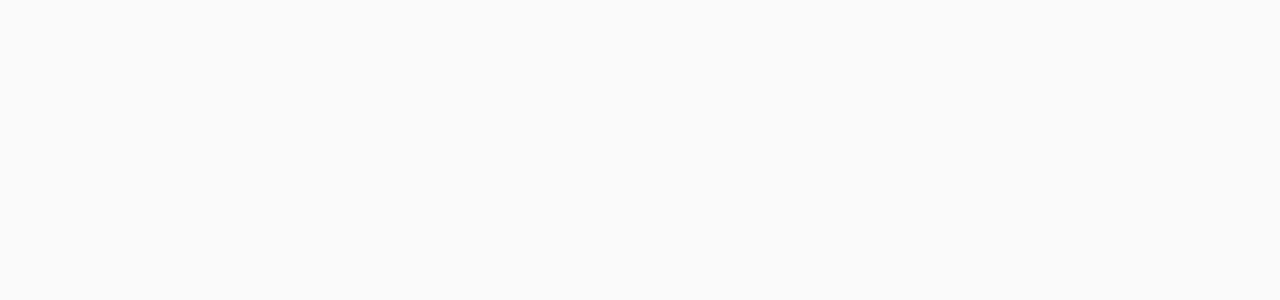
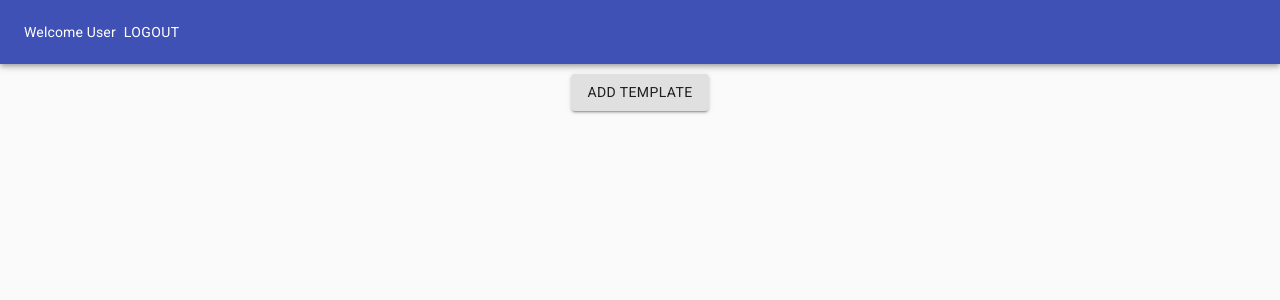
Before and after one commit to kingomarigold/generic_checklist, a React (Create React App) app in the folder template-builder/: page /admin in a window 1280 px wide. Both pictures are taken after a click on the button "LOGIN". Shown: the top 300 px of the page. Built offline with nearby package versions, Linux system fonts and the light colour scheme; no server answers.

Commit message:
Some refactoring done

```diff
--- a/template-builder/src/App.js
+++ b/template-builder/src/App.js
@@ -2,16 +2,19 @@
 import 'fontsource-roboto'
 import Login from './components/Login'
 import Admin from './components/Admin'
-import Section from './components/Section/index'
-import AddQuestions from './components/AddQuestions/index'
+import Template from './components/Template'
 import { useState, useEffect } from 'react'
-import { Router, Route, Switch, BrowserRouter, useLocation } from 'react-router-dom'
+import { Router, Route, Switch, BrowserRouter, useHistory } from 'react-router-dom'
 
 function App() {
   const [isLoggedIn, setIsLoggedIn] = useState(false)
 
+  const history = useHistory()
+
   const handleLoginSuccess = () => {
     setIsLoggedIn(true)
+    // TODO - Change depending on Role
+    history.push('/admin')
   }
 
   useEffect(() => {
@@ -20,7 +23,7 @@
     let myToken = localStorage.getItem('token')
     if (myToken) {
       // TODO - Validate token with the server
-      setIsLoggedIn(true)
+      handleLoginSuccess()
     }
   }, [])
 
@@ -34,8 +37,8 @@
         isLoggedIn &&
         <BrowserRouter>
           <Switch>
-            <Route exact path='/' component={Admin} />
-            <Route exact path='/section' component={Section} ></Route>
+            <Route exact path='/admin' component={Admin} />
+            <Route exact path='/admin/template' component={Template} ></Route>
           </Switch>
         </BrowserRouter>
       }
--- a/template-builder/src/components/Admin.js
+++ b/template-builder/src/components/Admin.js
@@ -1,14 +1,10 @@
-import React, { useEffect, useState } from 'react';
-import Button from '@material-ui/core/Button';
-import { AppBar, Toolbar } from "@material-ui/core";
-import { BrowserRouter as Router, Route, Switch, Redirect, Link } from 'react-router-dom';
-import Table from '@material-ui/core/Table';
-import TableBody from '@material-ui/core/TableBody';
-import TableCell from '@material-ui/core/TableCell';
-import TableContainer from '@material-ui/core/TableContainer';
-import TableHead from '@material-ui/core/TableHead';
-import TableRow from '@material-ui/core/TableRow';
-import Paper from '@material-ui/core/Paper';
+import React, { useEffect, useState } from 'react'
+import Button from '@material-ui/core/Button'
+import { AppBar, Toolbar } from "@material-ui/core"
+import Header  from './Header'
+import { useHistory } from 'react-router-dom'
+import Grid from '@material-ui/core/Grid'
+import Templates from './Templates'
 
 
 const Admin = (props) => {
@@ -17,6 +13,7 @@
   const [isError, setIsError] = useState(false)
   const [templateName, setTemplateName] = useState('')
 
+  const history = useHistory()
 
   const makeApiCall = (url, method, params, headers) => {
     setIsLoading(true)
@@ -62,42 +59,27 @@
     setTemplateName(event.target.value)
   }
 
-  const displayDesktop = () => {
-    return <Toolbar>Hi From Desktop Header</Toolbar>;
-  };
+  const addTemplate = () => {
+    history.push('/admin/template', {name: '', id: '', sections: []})
+  }
 
   return(
-    <div >
-      <div style={{ display: 'flex', justifyContent: 'center' }} >
-        <Link to="/section">
-          <Button variant="contained" color="primary" disableElevation>
-            + Add Template
-          </Button>
-        </Link>
-      </div>
-      <TableContainer component={Paper}>
-        <Table stickyHeader aria-label="sticky table">
-          <TableHead>
-            <TableRow>
-              <TableCell>Id</TableCell>
-              <TableCell >Name</TableCell>
-            </TableRow>
-          </TableHead>
-          <TableBody>
-            {
-              templates.map((p, index) => {
-                return <TableRow key={index}>
-                  <TableCell component="th" scope="row">
-                    {p.id}
-                  </TableCell>
-                  <TableCell >{p.name}</TableCell>
-                </TableRow>
-              })
-            }
-          </TableBody>
-        </Table>
-      </TableContainer>
-    </div>
+    <React.Fragment>
+      <Header userName='User'/>
+      <Grid
+        container
+        direction="column"
+        justify="flex-start"
+        alignItems="center"
+      >
+        <Button style={{marginTop: '10px'}} onClick={addTemplate}
+          variant="contained" color="default">Add Template</Button>
+      </Grid>
+      {
+        templates.length > 0 &&
+        <Templates templates={templates}/>
+      }
+    </React.Fragment>
   )
 }
 
--- /dev/null
+++ b/template-builder/src/components/Header.js
@@ -0,0 +1,24 @@
+import { AppBar, Toolbar } from "@material-ui/core"
+import React, { useEffect } from "react"
+import Button from '@material-ui/core/Button'
+import { Home, ThreeDRotation } from '@material-ui/icons'
+
+const Header = (props) => {
+
+  const displayDesktop = () => {
+    return (
+        <Toolbar>
+          Welcome {props.userName}
+          <Button color="inherit">Logout</Button>
+        </Toolbar>
+      )
+  };
+
+  return (
+    <header>
+      <AppBar style={{width: '100%'}} position='static'>{displayDesktop()}</AppBar>
+    </header>
+  );
+}
+
+export default Header
--- a/template-builder/src/components/AddQuestions/index.js
+++ b/template-builder/src/components/Question.js
@@ -19,7 +19,7 @@
   },
 }));
 
-const AddQuestions = (props) => {
+const Question = (props) => {
   const question = [
     { ques: 'What type of clients do you do your best work with?' },
     { ques: 'Do you utilize any particular modalities with clients?' },
@@ -125,4 +125,4 @@
     </Grid>
   );
 }
-export default AddQuestions;
+export default Question
--- a/template-builder/src/components/Section/index.js
+++ b/template-builder/src/components/Section.js
@@ -1,11 +1,9 @@
 import React, { useState } from 'react';
 import { Grid, TextField, Container, Button, Typography } from '@material-ui/core';
 import Autocomplete from '@material-ui/lab/Autocomplete';
-import AddQuestions from '../AddQuestions';
+import Question from './Question';
 
 export default function Section() {
-
-
     const [button, setButton] = useState(false);
     const [question, setQuestion] = useState(false);
     const section = [
@@ -38,14 +36,12 @@
  //   const sectionData=[{"sectionName":"","questions":[]}]
  const [sectionData,setSectionData]=useState({"sectionName":"","questions":[]})
     const handleAddQues=(value)=>{
-        console.log("ADddQues",value.type)
         let temp={...sectionData}
         temp.questions.push(value);
         setSectionData(temp);
     }
 
     const [value, setValue] = useState();
-console.log(">>>",sectionData);
     return (
         <Grid
 
@@ -71,7 +67,7 @@
                 />
                 {button && <Button variant="contained" color="primary" component="span" href="#contained-buttons" onClick={e => handleQues(e)}>
                     + Add Question </Button>}
-                {question && <AddQuestions handleAddQues={handleAddQues} />}
+                {question && <Question handleAddQues={handleAddQues} />}
 
             </Container>
 
--- /dev/null
+++ b/template-builder/src/components/Template.js
@@ -0,0 +1,49 @@
+import Grid from '@material-ui/core/Grid'
+import React from 'react'
+import Header from './Header'
+import {useState} from 'react'
+import TextField from '@material-ui/core/TextField'
+import Section from './Section'
+
+const Template = (props) => {
+  const [editableName, setEditableName] = useState(props.location.state.name == '')
+  const [template, setTemplate] = useState(props.location.state)
+
+  const changeName = (name) => {
+    const myTemplate = {...template}
+    myTemplate.name = name
+    setTemplate(myTemplate)
+  }
+
+  return (
+    <React.Fragment>
+      <Header userName={props.userName}/>
+      <Grid
+        container
+        direction="column"
+        justify="flex-start"
+        alignItems="flex-start"
+      >
+        {
+          editableName &&
+          <TextField required id="standard-required" label="Name" value={template.name}
+          onChange={(e) => changeName(e.target.value)}/>
+        }
+        {
+          !editableName &&
+          <div>{props.location.state.name}</div>
+        }
+        {
+          props.sections &&
+          props.sections.map(section => {
+            return (
+              <Section />
+            )
+          })
+        }
+      </Grid>
+    </React.Fragment>
+  )
+}
+
+export default Template
--- /dev/null
+++ b/template-builder/src/components/Templates.js
@@ -0,0 +1,40 @@
+import Table from '@material-ui/core/Table'
+import TableBody from '@material-ui/core/TableBody'
+import TableCell from '@material-ui/core/TableCell'
+import TableContainer from '@material-ui/core/TableContainer'
+import TableHead from '@material-ui/core/TableHead'
+import TableRow from '@material-ui/core/TableRow'
+import Paper from '@material-ui/core/Paper'
+
+
+const Templates = (props) => {
+  return (
+    <TableContainer component={Paper}>
+      <Table stickyHeader aria-label="sticky table">
+        <TableHead>
+          <TableRow>
+            <TableCell>Id</TableCell>
+            <TableCell >Name</TableCell>
+          </TableRow>
+        </TableHead>
+        <TableBody>
+          {
+            props.templates.map((p, index) => {
+              return (
+                <TableRow key={index}>
+                  <TableCell component="th" scope="row">
+                    {p.id}
+                  </TableCell>
+                  <TableCell >{p.name}</TableCell>
+                  <TableCell > </TableCell>
+                </TableRow>
+              )
+            })
+          }
+        </TableBody>
+      </Table>
+    </TableContainer>
+  )
+}
+
+export default Templates
```
Also changed, not shown: template-builder/src/components/Header/index.js (deleted, +0 -14 lines), 2 other files (tests, documents, lock files or other folders).
